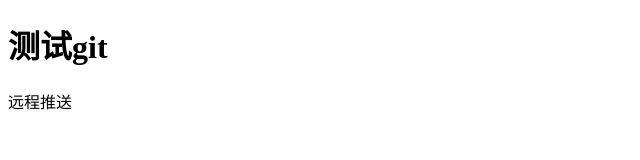
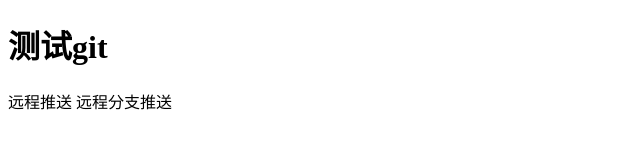
Before and after one commit to ld1314520/-, a plain HTML site: page index.html in a window 1280 px wide. Shown: the whole page, without its empty margins (0-640 px from the left). Drawn offline with Linux system fonts and the light colour scheme.

Commit message:
远程分支推送

```diff
--- a/index.html
+++ b/index.html
@@ -8,5 +8,6 @@
 <body>
     <h1>测试git</h1>
     远程推送
+    远程分支推送
 </body>
 </html>
```
